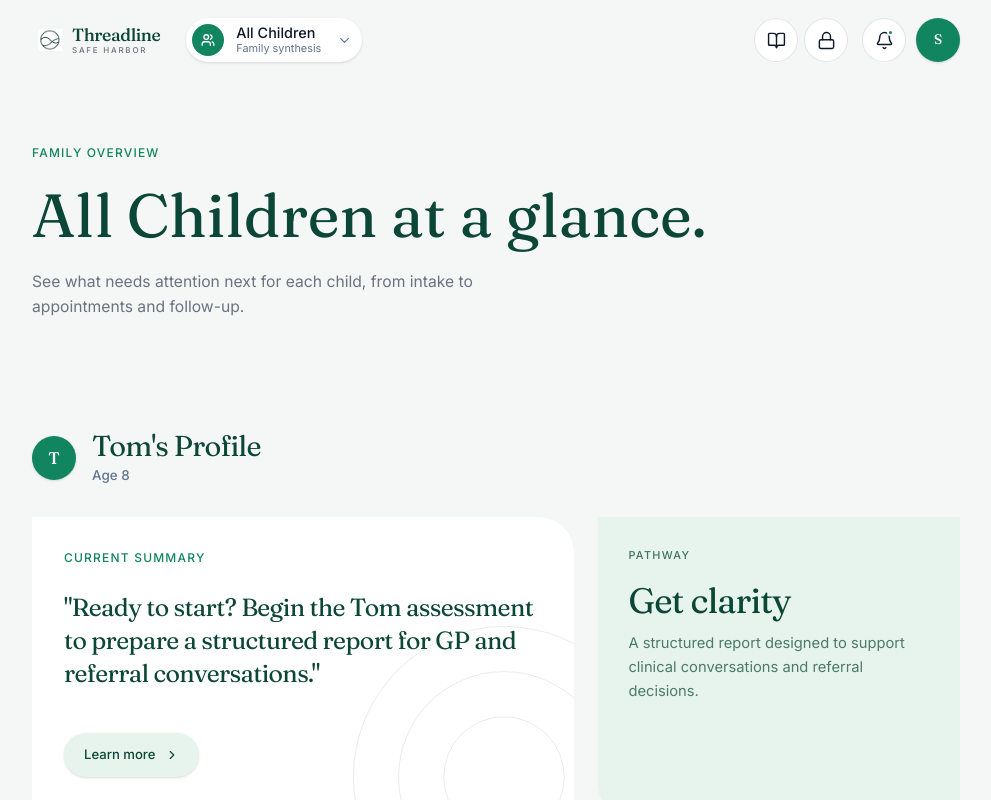
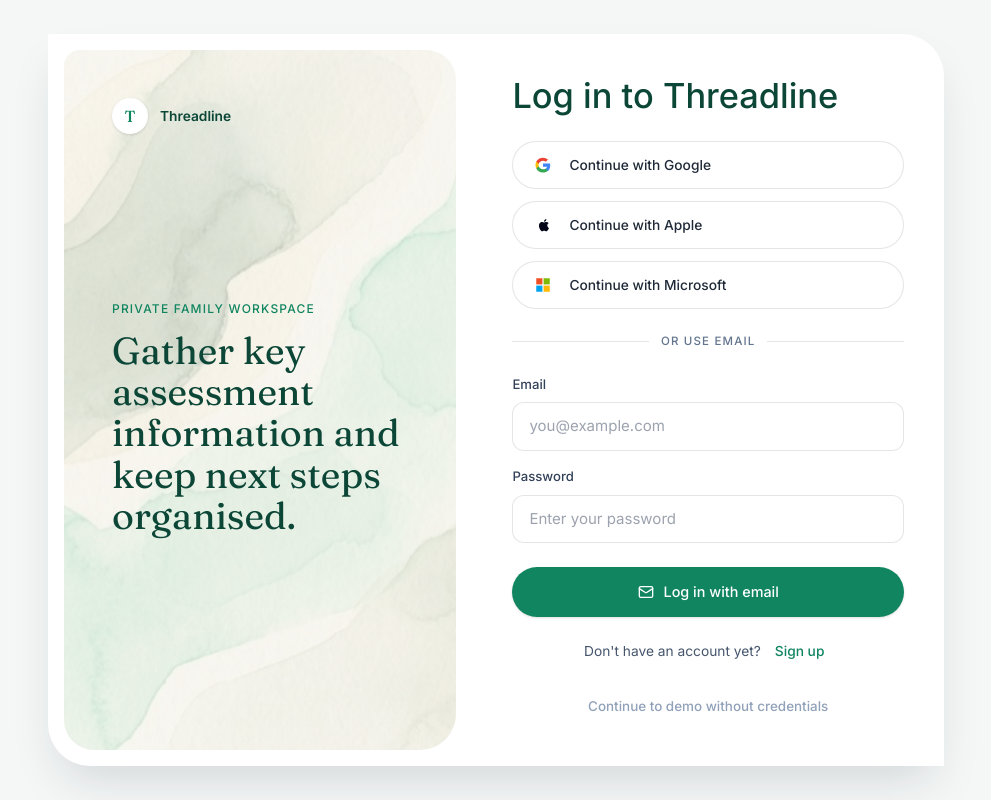
Before and after one commit to T-dotnet/threadline_nav_5.4a, a React (Vite) app: page / in a window 1280 px wide. Shown: the whole page, without its empty margins (144-1135 px from the left). Built offline with nearby package versions, Linux system fonts and the light colour scheme; a web font is replaced by a local one.

Commit message:
Add simulated auth gate

```diff
--- a/src/App.tsx
+++ b/src/App.tsx
@@ -6,6 +6,7 @@
 import { lazy, Suspense, useEffect, useState, type ReactElement } from 'react';
 import { BrowserRouter, Routes, Route, Navigate, useNavigate, useLocation } from 'react-router-dom';
 import { Page } from './types';
+import AuthGate from './components/AuthGate';
 import DashboardLayout from './components/DashboardLayout';
 import ScrollToTop from './components/ScrollToTop';
 import type { ReflectionDeckData } from './components/ui/ReflectionDeck';
@@ -94,6 +95,7 @@
   }, []);
 
   const [isSetupOpen, setIsSetupOpen] = useState(false);
+  const [isAuthenticated, setIsAuthenticated] = useState(false);
   const [setupInitialStep, setSetupInitialStep] = useState<1 | 2 | 3 | 4 | 5 | "welcome">("welcome");
   const [reflectionDeck, setReflectionDeck] = useState<ReflectionDeckData | null>(null);
 
@@ -147,6 +149,10 @@
             onShowReflection={showReflectionDeck}
           />
         )}
+        <AuthGate
+          isOpen={!isAuthenticated}
+          onAuthenticate={() => setIsAuthenticated(true)}
+        />
         {reflectionDeck && (
           <ModalShell
             isOpen={Boolean(reflectionDeck)}
--- /dev/null
+++ b/src/components/AuthGate.tsx
@@ -0,0 +1,158 @@
+import { useState } from 'react';
+import { Mail } from 'lucide-react';
+import { Button } from './ui/Button';
+import { Input } from './ui/Input';
+import { ModalShell } from './ui/ModalShell';
+import { SectionLabel } from './ui/SectionLabel';
+import { WatercolorPanel } from './ui/WatercolorPanel';
+
+type AuthMode = 'login' | 'signup';
+
+interface AuthGateProps {
+  isOpen: boolean;
+  onAuthenticate: () => void;
+}
+
+function GoogleLogo() {
+  return (
+    <svg viewBox="0 0 24 24" aria-hidden="true" className="thread-auth-gate__provider-logo">
+      <path fill="#4285F4" d="M21.6 12.23c0-.78-.07-1.53-.2-2.23H12v4.22h5.38a4.6 4.6 0 0 1-2 3.02v2.74h3.24c1.9-1.75 2.98-4.32 2.98-7.75Z" />
+      <path fill="#34A853" d="M12 22c2.7 0 4.96-.9 6.62-2.42l-3.24-2.74c-.9.6-2.04.96-3.38.96-2.6 0-4.8-1.76-5.59-4.12H3.06v2.83A10 10 0 0 0 12 22Z" />
+      <path fill="#FBBC05" d="M6.41 13.68A6 6 0 0 1 6.1 12c0-.58.1-1.15.31-1.68V7.49H3.06A10 10 0 0 0 2 12c0 1.61.39 3.13 1.06 4.51l3.35-2.83Z" />
+      <path fill="#EA4335" d="M12 6.2c1.47 0 2.78.5 3.82 1.5l2.87-2.87C16.96 3.22 14.7 2.2 12 2.2A10 10 0 0 0 3.06 7.49l3.35 2.83C7.2 7.96 9.4 6.2 12 6.2Z" />
+    </svg>
+  );
+}
+
+function AppleLogo() {
+  return (
+    <svg viewBox="0 0 24 24" aria-hidden="true" className="thread-auth-gate__provider-logo">
+      <path
+        fill="currentColor"
+        d="M17.7 12.7c0-2.06 1.7-3.05 1.78-3.1-.96-1.4-2.45-1.6-2.98-1.62-1.27-.13-2.48.75-3.12.75-.65 0-1.65-.73-2.71-.71-1.4.02-2.68.81-3.4 2.06-1.45 2.52-.37 6.25 1.04 8.29.69 1 1.52 2.12 2.6 2.08 1.04-.04 1.44-.67 2.7-.67 1.25 0 1.61.67 2.72.65 1.12-.02 1.84-1.02 2.53-2.02.79-1.16 1.12-2.28 1.14-2.34-.03-.01-2.18-.84-2.2-3.44ZM15.67 6.64c.57-.7.96-1.66.85-2.64-.82.03-1.81.55-2.4 1.24-.53.61-.99 1.6-.86 2.54.91.07 1.84-.46 2.41-1.14Z"
+      />
+    </svg>
+  );
+}
+
+function MicrosoftLogo() {
+  return (
+    <svg viewBox="0 0 24 24" aria-hidden="true" className="thread-auth-gate__provider-logo">
+      <path fill="#F25022" d="M3 3h8.2v8.2H3z" />
+      <path fill="#7FBA00" d="M12.8 3H21v8.2h-8.2z" />
+      <path fill="#00A4EF" d="M3 12.8h8.2V21H3z" />
+      <path fill="#FFB900" d="M12.8 12.8H21V21h-8.2z" />
+    </svg>
+  );
+}
+
+const providerOptions = [
+  { label: 'Google', logo: <GoogleLogo /> },
+  { label: 'Apple', logo: <AppleLogo /> },
+  { label: 'Microsoft', logo: <MicrosoftLogo /> },
+];
+
+export default function AuthGate({ isOpen, onAuthenticate }: AuthGateProps) {
+  const [mode, setMode] = useState<AuthMode>('login');
+
+  const isSignup = mode === 'signup';
+
+  return (
+    <ModalShell
+      isOpen={isOpen}
+      titleId="auth-gate-title"
+      maxWidthClassName="max-w-4xl"
+      radiusClassName="thread-modal-panel--scalloped"
+      panelClassName="thread-auth-gate"
+      className="thread-auth-gate__overlay"
+    >
+      <WatercolorPanel className="thread-auth-gate__intro">
+        <div className="thread-auth-gate__brand">
+          <span className="thread-auth-gate__brand-mark">T</span>
+          <span>Threadline</span>
+        </div>
+        <div className="thread-auth-gate__intro-copy">
+          <SectionLabel>Private family workspace</SectionLabel>
+          <h2>Gather key assessment information and keep next steps organised.</h2>
+        </div>
+      </WatercolorPanel>
+
+      <section className="thread-auth-gate__panel" aria-labelledby="auth-gate-title">
+        <div className="thread-auth-gate__heading">
+          <div>
+            <h1 id="auth-gate-title">{isSignup ? 'Create your Threadline account' : 'Log in to Threadline'}</h1>
+          </div>
+        </div>
+
+        <div className="thread-auth-gate__providers">
+          {providerOptions.map((provider) => (
+            <button
+              key={provider.label}
+              type="button"
+              className="thread-auth-gate__provider"
+              onClick={onAuthenticate}
+            >
+              <span className="thread-auth-gate__provider-mark">{provider.logo}</span>
+              <span>{isSignup ? 'Sign up' : 'Continue'} with {provider.label}</span>
+            </button>
+          ))}
+        </div>
+
+        <div className="thread-auth-gate__divider">
+          <span />
+          <p>or use email</p>
+          <span />
+        </div>
+
+        <form
+          className="thread-auth-gate__form"
+          onSubmit={(event) => {
+            event.preventDefault();
+            onAuthenticate();
+          }}
+        >
+          <label className="thread-auth-gate__field">
+            <span>Email</span>
+            <Input
+              type="email"
+              name="email"
+              inputMode="email"
+              autoComplete="email"
+              placeholder="you@example.com"
+              required
+              className="thread-auth-gate__input"
+            />
+          </label>
+          <label className="thread-auth-gate__field">
+            <span>Password</span>
+            <Input
+              type="password"
+              name="password"
+              autoComplete={isSignup ? 'new-password' : 'current-password'}
+              placeholder={isSignup ? 'Create a password' : 'Enter your password'}
+              required
+              className="thread-auth-gate__input"
+            />
+          </label>
+          <Button type="submit" variant="forest" className="thread-auth-gate__submit" leftIcon={<Mail className="h-4 w-4" />}>
+            {isSignup ? 'Create simulated account' : 'Log in with email'}
+          </Button>
+        </form>
+
+        <p className="thread-auth-gate__account-prompt">
+          <span>{isSignup ? 'Already have an account?' : "Don't have an account yet?"}</span>
+          <button
+            type="button"
+            onClick={() => setMode(isSignup ? 'login' : 'signup')}
+          >
+            {isSignup ? 'Log in' : 'Sign up'}
+          </button>
+        </p>
+
+        <button type="button" className="thread-auth-gate__demo-link" onClick={onAuthenticate}>
+          Continue to demo without credentials
+        </button>
+      </section>
+    </ModalShell>
+  );
+}
--- a/src/index.css
+++ b/src/index.css
@@ -524,6 +524,111 @@
 
   .thread-modal-panel--scalloped {
     @apply rounded-bl-[42px] rounded-tr-[42px];
+  }
+
+  .thread-auth-gate {
+    @apply grid max-h-[calc(100vh-2rem)] grid-cols-1 gap-0 bg-white shadow-modal md:grid-cols-[0.9fr_1fr];
+  }
+
+  .thread-auth-gate__overlay {
+    background-color: var(--style-page-bg);
+    @apply px-4 py-4 backdrop-blur-none sm:px-6 sm:py-6;
+  }
+
+  .thread-auth-gate__intro {
+    @apply m-3 flex flex-col justify-between rounded-bl-[30px] rounded-br-2xl rounded-tl-2xl rounded-tr-[30px] p-5 sm:p-7 md:m-4 md:min-h-[560px];
+  }
+
+  .thread-auth-gate__brand {
+    @apply inline-flex items-center gap-3 text-[0.86rem] font-semibold text-[var(--color-thread-heading)];
+  }
+
+  .thread-auth-gate__brand-mark {
+    @apply inline-flex items-center justify-center rounded-full bg-white text-[var(--color-thread-mid-green)] shadow-sm;
+  }
+
+  .thread-auth-gate__brand-mark {
+    @apply h-9 w-9 font-serif text-[1rem] font-medium;
+  }
+
+  .thread-auth-gate__intro-copy {
+    @apply my-7 max-w-[34rem] md:my-auto;
+  }
+
+  .thread-auth-gate__intro-copy h2 {
+    @apply mt-3 max-w-[22ch] font-serif text-[1.55rem] font-normal leading-[1.1] tracking-normal text-[var(--color-thread-heading)] sm:text-[2.25rem] md:max-w-[20ch] md:text-[2.35rem];
+  }
+
+  .thread-auth-gate__panel {
+    @apply flex max-h-[calc(100vh-2rem)] flex-col overflow-y-auto px-5 pb-6 pt-5 sm:px-8 sm:py-8 lg:px-10 lg:py-10;
+  }
+
+  .thread-auth-gate__heading {
+    @apply mb-6 flex items-start gap-4;
+  }
+
+  .thread-auth-gate__heading h1 {
+    @apply font-sans text-[1.85rem] font-medium leading-tight tracking-normal text-[var(--color-thread-heading)] sm:text-[2.15rem];
+  }
+
+  .thread-auth-gate__providers {
+    @apply grid gap-3;
+  }
+
+  .thread-auth-gate__provider {
+    @apply flex min-h-[48px] cursor-pointer items-center justify-start gap-3 rounded-full border border-black/10 bg-white px-4 text-[0.86rem] font-medium text-[var(--color-thread-dark-slate)] transition-all hover:bg-[var(--color-thread-off-white)] focus:outline-none focus:ring-2 focus:ring-[var(--color-thread-mid-green)]/20;
+  }
+
+  .thread-auth-gate__provider-mark {
+    @apply flex h-7 w-7 shrink-0 items-center justify-center rounded-full bg-white text-slate-950;
+  }
+
+  .thread-auth-gate__provider-logo {
+    @apply h-4.5 w-4.5;
+  }
+
+  .thread-auth-gate__divider {
+    @apply my-6 flex items-center gap-3;
+  }
+
+  .thread-auth-gate__divider span {
+    @apply h-px flex-1 bg-black/10;
+  }
+
+  .thread-auth-gate__divider p {
+    @apply text-[0.72rem] font-medium uppercase tracking-[0.1em] text-slate-500;
+  }
+
+  .thread-auth-gate__form {
+    @apply space-y-4;
+  }
+
+  .thread-auth-gate__field {
+    @apply block;
+  }
+
+  .thread-auth-gate__field span {
+    @apply mb-2 block text-[0.82rem] font-medium text-slate-700;
+  }
+
+  .thread-auth-gate__input {
+    @apply min-h-[48px] rounded-xl bg-white text-[0.94rem];
+  }
+
+  .thread-auth-gate__submit {
+    @apply mt-2 w-full min-h-[50px] text-[0.9rem];
+  }
+
+  .thread-auth-gate__account-prompt {
+    @apply mt-5 flex flex-wrap items-center justify-center gap-1.5 text-center text-[0.86rem] text-slate-600;
+  }
+
+  .thread-auth-gate__account-prompt button {
+    @apply cursor-pointer rounded-full px-2 py-1 font-medium text-[var(--color-thread-mid-green)] transition-colors hover:bg-[var(--color-thread-light-green)]/45 focus:outline-none focus:ring-2 focus:ring-[var(--color-thread-mid-green)]/20;
+  }
+
+  .thread-auth-gate__demo-link {
+    @apply mt-5 min-h-[40px] cursor-pointer rounded-full px-4 text-center text-[0.84rem] font-medium text-slate-400 transition-colors hover:bg-slate-50 hover:text-slate-500 focus:outline-none focus:ring-2 focus:ring-slate-200;
   }
 
   .thread-fab {
```
